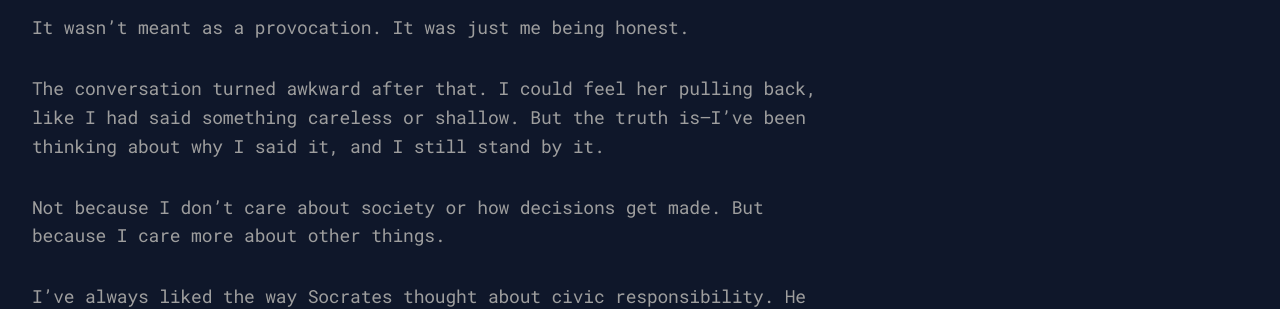
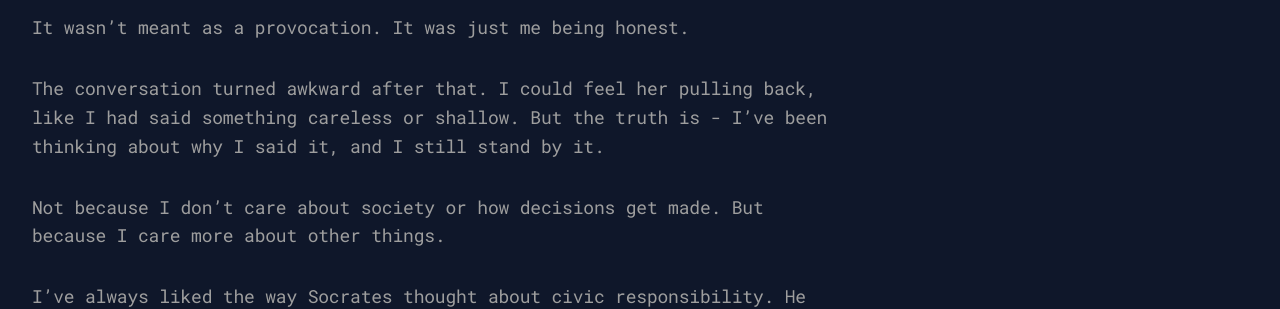
Before and after one commit to smartyshaman/anantshiva.github.io, a Jekyll site: the page built from _posts/2027-03-28-singapore-politics-socrates.md, in a window 1280 px wide and 900 px high, scrolled down 1292 px. Shown: the part 184-493 px from the top of the window. Built offline with Jekyll 4.4.1, drawn with Linux system fonts in a browser that asks for light colours.

Commit message:
vault backup: 2025-03-29 07:23:06

```diff
--- a/_posts/2027-03-28-singapore-politics-socrates.md
+++ b/_posts/2027-03-28-singapore-politics-socrates.md
@@ -17,7 +17,7 @@ Somewhere in the conversation, I said, "I don’t really care that much about po
 
 It wasn’t meant as a provocation. It was just me being honest.
 
-The conversation turned awkward after that. I could feel her pulling back, like I had said something careless or shallow. But the truth is—I’ve been thinking about why I said it, and I still stand by it.
+The conversation turned awkward after that. I could feel her pulling back, like I had said something careless or shallow. But the truth is - I’ve been thinking about why I said it, and I still stand by it.
 
 Not because I don’t care about society or how decisions get made. But because I care more about other things.
 
```
Also changed, not shown: _posts/2024-11-15-automating-routine-tasks-with-bash-scripts.md (+0 -1 lines), .obsidian/workspace.json.
